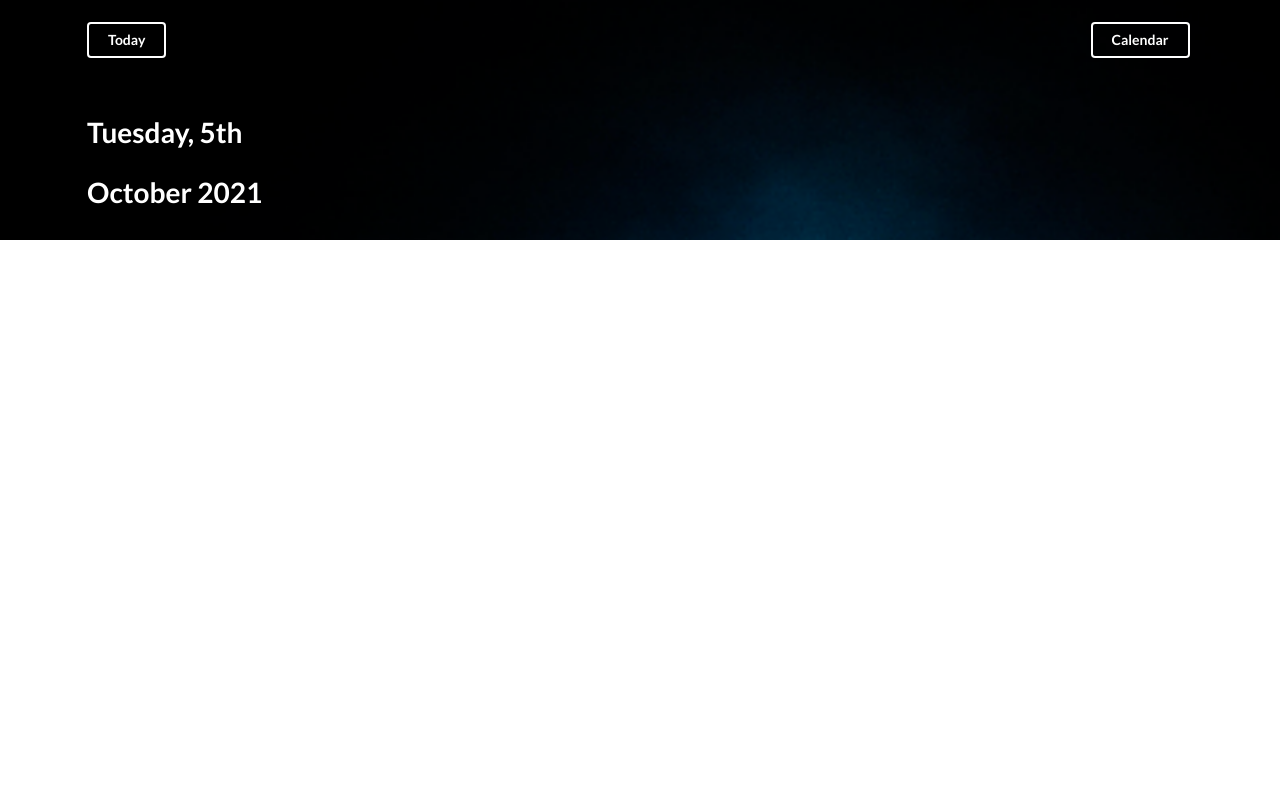
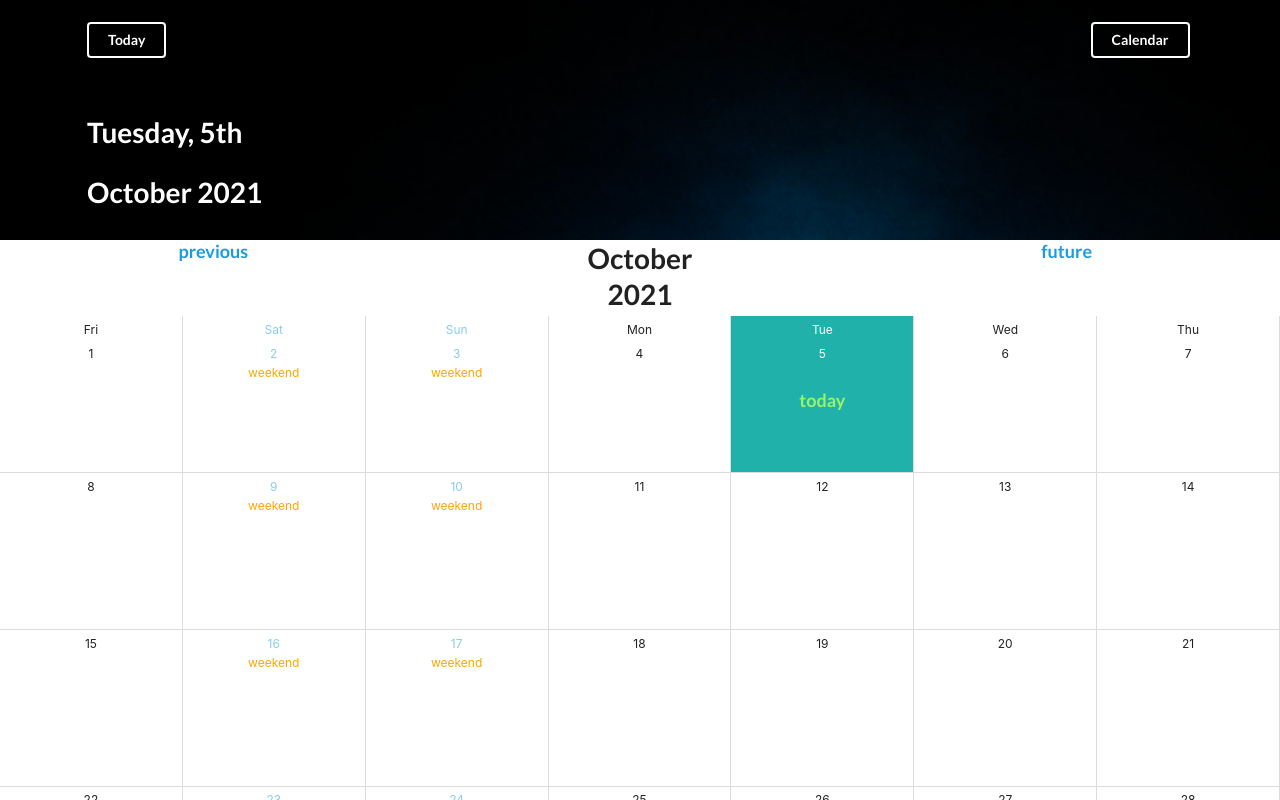
Before and after one commit to Miladpegah/todo-app, a React (Create React App) app: page / in a window 1280 px wide. Shown: the top 800 px of the page. Built offline with nearby package versions, Linux system fonts and the light colour scheme.

Commit message:
Add calendar to app

```diff
--- a/src/components/App.js
+++ b/src/components/App.js
@@ -1,6 +1,7 @@
 import React from 'react';
 import '../css/App.css';
 import Header from './Header';
+import Calendar from './Calendar';
 
 
 class App extends React.Component {
@@ -10,6 +11,7 @@ class App extends React.Component {
     return(
         <>
           <Header/>
+          <Calendar/>
         </>
       );
   }
--- /dev/null
+++ b/src/components/Calendar.js
@@ -0,0 +1,175 @@
+import React from 'react';
+import '../css/App.css';
+
+class Calendar extends React.Component {
+	componentDidMount(){
+		const calendar = document.querySelector('#app-calendar');
+const monthName = document.querySelector('#month-name');
+const previous = document.querySelector('#previous');
+const future = document.querySelector('#future');
+let year = new Date().getFullYear();
+let month = new Date().getMonth();
+let monthLong = new Intl.DateTimeFormat("en-US", { month: "long" }).format(new Date(Date.UTC(year, month, 1)));
+
+const isWeekend = (year, month, day) => {
+	// 6 when it's saturday, 0 when it's sunday
+	return new Date(year, month, day).getDay() % 7 === 6 || new Date(year, month, day).getDay() % 7 === 0
+}
+
+const isToday = (year, month, day) => {
+	let utcYear = new Date().getFullYear();
+	let utcMonth = new Date().getMonth();
+	let utcDay = new Date().getDate();
+	let utcDate = utcYear+'.'+utcMonth+'.'+utcDay;
+	let utcYear2 = new Date(year, month, day).getFullYear();
+	let utcMonth2 = new Date(year, month, day).getMonth();
+	let utcDay2 = new Date(year, month, day).getDate();
+	let utcDate2 = utcYear2+'.'+utcMonth2+'.'+utcDay2;
+	return utcDate === utcDate2;
+}
+
+const getDayName = (yearNum, monthNum, day) => {
+	const date = new Date(Date.UTC(yearNum, monthNum, day));
+
+	const dayName = new Intl.DateTimeFormat("en-US", { weekday: "short" }).format(date);
+
+	return dayName;
+}
+
+const getDaysInMonthUTC = (month, year) => {
+  let date = new Date(Date.UTC(year, month, 1));
+  let days = [];
+  if(month == 12){
+  	month = 0;
+  }
+  while (date.getUTCMonth() === month) {
+    days.push(date.getDate());
+
+    date.setUTCDate(date.getUTCDate() + 1);
+  }
+  return days;
+}
+
+const showCalculation = (year, pastMonth) => {
+	calendar.innerHTML = '';
+	days = getDaysInMonthUTC(pastMonth, year);
+  monthLong = new Intl.DateTimeFormat("en-US", { month: "long" }).format(new Date(Date.UTC(year, pastMonth, 1)));
+	monthName.innerHTML = '';
+	monthName.insertAdjacentHTML("beforeend",`<h1>${monthLong}<br/>${year}</h1>`);
+
+	for (let day = 1; day <= days.length; day++){
+
+		const weekend = isWeekend(year, pastMonth, day);
+		const today = isToday(year, pastMonth, day);
+
+		let name = '';
+
+		if(day <= 7){
+			const dayName = getDayName(year, pastMonth, day);
+			name = `<div class="name">${dayName}</div>`
+		}
+
+		calendar.insertAdjacentHTML(
+			"beforeend",
+			`<div class="day ${weekend ? "weekend" : ""} ${today ? "today" : ""}">
+				${name}
+				${day}
+				${weekend ? "<br/><p style='color:#FFA500'>weekend</p>" : ""}
+				${today ? "<h3 style='color:#9af467'>today</h3>" : ""}
+
+			</div>`
+		);
+	}
+}
+
+const calendarCalculator = (year, month) => {
+	showCalculation(year, month);
+	document.querySelectorAll('#app-calendar .day').forEach(day => {
+		day.addEventListener("click", event => {
+			event.currentTarget.classList.toggle("selected");
+		});
+	});
+}
+
+let days = getDaysInMonthUTC(month, year);
+
+
+monthName.insertAdjacentHTML("beforeend",`<h1>${monthLong}<br/>${year}</h1>`);
+
+for (let day = 1; day <= days.length; day++){
+
+	const weekend = isWeekend(year, month, day);
+	const today = isToday(year, month, day);
+
+	let name = '';
+
+	if(day <= 7){
+		const dayName = getDayName(year, month,day);
+		name = `<div class="name">${dayName}</div>`
+	}
+
+	calendar.insertAdjacentHTML(
+		"beforeend",
+		`<div class="day ${weekend ? "weekend" : ""} ${today ? "today" : ""}">
+			${name}
+			${day}
+			${weekend ? "<br/><p style='color:#FFA500'>weekend</p>" : ""}
+			${today ? "<h3 style='color:#9af467'>today</h3>" : ""}
+		</div>`
+	);
+}
+
+
+previous.addEventListener("click", () => {
+	let totallMonth = month -= 1;
+	let currentYear;
+	if(totallMonth < 1){
+		month = 12;
+		totallMonth = 12;
+		currentYear = year -= 1;
+	}else{
+		currentYear = year;
+	}
+	calendarCalculator(currentYear, totallMonth);
+});
+
+
+future.addEventListener("click", () => {
+	let totallMonth = month += 1;
+	let currentYear;
+	if(totallMonth > 12){
+		month = 1;
+		totallMonth = 1;
+		currentYear = year += 1;
+	}else{
+		currentYear = year;
+	}
+	calendarCalculator(currentYear, totallMonth);
+});
+
+
+document.querySelectorAll('#app-calendar .day').forEach(day => {
+	day.addEventListener("click", event => {
+		event.currentTarget.classList.toggle("selected");
+	});
+});
+	}
+
+	render(){
+		return(
+			<div className="root">
+				<div className="clalendar-header">
+					<div id="previous" className="shift"><a href="#" onClick="return false;"><h3>previous</h3></a></div>
+					<div id="month-name" className="month-name"></div>
+					<div id="future" className="shift"><a href="#" onClick="return false;"><h3>future</h3></a></div>
+				</div>
+				<div className="content">
+					<div id="app-calendar"></div>
+				</div>
+			</div>
+
+		);
+	}
+}
+
+export default Calendar;
--- a/src/css/App.css
+++ b/src/css/App.css
@@ -58,3 +58,76 @@
   float: right;
 
 }
+
+:root {
+  --ligth-gray: #DADCE0;
+  --ligth-blue: #1B9CE2;
+  --ligth-sea-green: #20B2AA;
+}
+.clalendar-header{
+  display: grid;
+  grid-template-columns: repeat(3, 1fr);
+
+}
+.shift{
+  text-align: center;
+    font-size: 12px;
+    cursor: pionter;
+    transition: background-color 200ms, color 200ms;
+    padding-bottom: 1%;
+    font-family: "Lucida Console", "Courier New", monospace;
+    color: var(--ligth-blue);
+}
+a {
+  text-decoration: none;
+    color: var(--ligth-blue);
+}
+
+.month-name {
+  text-align: center;
+    font-size: 12px;
+    cursor: pionter;
+    transition: background-color 200ms, color 200ms;
+    padding-bottom: 1%;
+    font-family: "Lucida Console", "Courier New", monospace;
+
+}
+
+#app-calendar{
+  display: grid;
+  grid-template-columns: repeat(7, 1fr);
+  grid-template-rows: repeat(5, 1fr);
+  height: 98vh;
+}
+
+.day{
+  border-bottom: 1px solid var(--ligth-gray);
+    border-right: 1px solid var(--ligth-gray);
+    text-align: center;
+    padding-top: 2%;
+    font-size: 12px;
+    cursor: pionter;
+    transition: background-color 200ms, color 200ms;
+}
+
+.name{
+  padding-bottom: 2%;
+}
+
+.weekend{
+  color: skyblue;
+}
+
+.selected {
+  background-color: var(--ligth-blue);
+  color: white;
+}
+
+.today {
+  background-color: var(--ligth-sea-green);
+  color: white;
+}
+
+.root {
+  width: 100%;
+}
```
